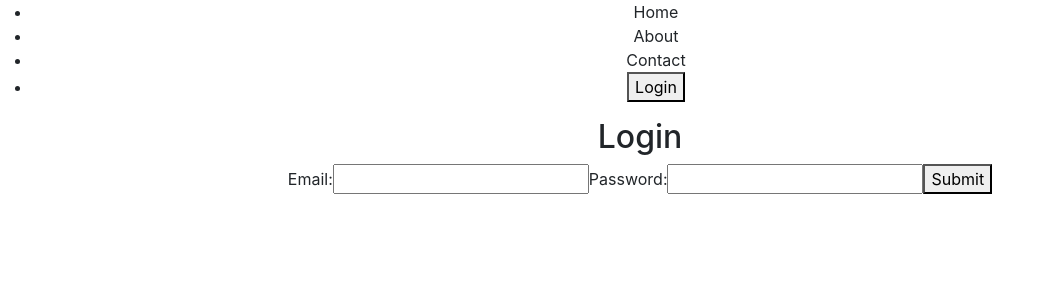
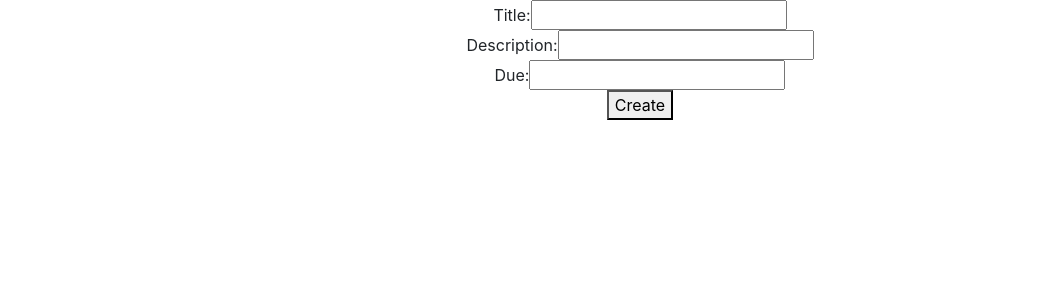
Before and after one commit to Musyoki-Wambua/task-manager-application, a React (Create React App) app: page / in a window 1280 px wide. Shown: the top 300 px of the page, without its empty margins (0-1040 px from the left). Built offline with nearby package versions, Linux system fonts and the light colour scheme.

Commit message:
Task: Created a task

```diff
--- a/src/components/App.js
+++ b/src/components/App.js
@@ -2,11 +2,17 @@ import React  from 'react';
 import '../App.css';
 import Navbar  from './Navbar';
 import LoginForm from './Login';
+import Task from './Task';
+import TaskList  from './TaskList';
+
+
 function App() {
   return (
     <div className="App">
-      <Navbar />
-      <LoginForm />
+      {/* <Navbar /> */}
+      {/* <LoginForm /> */}
+      <Task />
+      <TaskList />
 
 
     </div>
--- a/src/components/Task.js
+++ b/src/components/Task.js
@@ -1,14 +1,60 @@
-import React from 'react';
+import React, { useState } from "react";
 
-const Task = ({ task }) => {
+function Task() {
+  const [tasks, setTasks] = useState([]);
+  const [newTask, setNewTask] = useState({ title: "", description: "", due: "", status: "CREATED" });
+
+  const handleInputChange = (event) => {
+    const { name, value } = event.target;
+    setNewTask((prevState) => ({ ...prevState, [name]: value }));
+  };
+
+  const handleFormSubmit = (event) => {
+    event.preventDefault();
+    fetch("http://localhost:9292/tasks", {
+      method: "POST",
+      headers: { "Content-Type": "application/json" },
+      body: JSON.stringify(newTask),
+    })
+      .then((response) => response.json())
+      .then((data) => {
+        setTasks((prevState) => [...prevState, data]);
+        setNewTask({ title: "", description: "", due: "", status: "CREATED" });
+      })
+      .catch((error) => console.error(error));
+  };
+
+
   return (
     <div>
-      <h3>{task.title}</h3>
-      <p>{task.description}</p>
-      <p>{task.due}</p>
-      <p>{task.status}</p>
+      <form onSubmit={handleFormSubmit}>
+        <label>
+          Title:
+          <input type="text" name="title" value={newTask.title} onChange={handleInputChange} />
+        </label>
+        <br />
+        <label>
+          Description:
+          <input type="text" name="description" value={newTask.description} onChange={handleInputChange} />
+        </label>
+        <br />
+        <label>
+          Due:
+          <input type="text" name="due" value={newTask.due} onChange={handleInputChange} />
+        </label>
+        <br />
+        <button type="submit">Create</button>
+      </form>
+      {tasks.map((task) => (
+        <div key={task.id}>
+          <h2>{task.title}</h2>
+          <p>{task.description}</p>
+          <p>{task.due}</p>
+          <p>{task.status}</p>
+        </div>
+      ))}
     </div>
   );
-};
+}
 
 export default Task;
--- a/src/components/TaskList.js
+++ b/src/components/TaskList.js
@@ -2,9 +2,15 @@ import React from 'react';
 import Task from './Task';
 
 const TaskList = ({ tasks }) => {
+  if (!tasks) {
+    return null; // or render a loading spinner, error message, etc.
+  }
+
   return (
     <div>
-      {tasks.map(task => <Task task={task} key={task.id} />)}
+      {tasks.map(task => (
+        <Task task={task} key={task.id} />
+      ))}
     </div>
   );
 };
```
